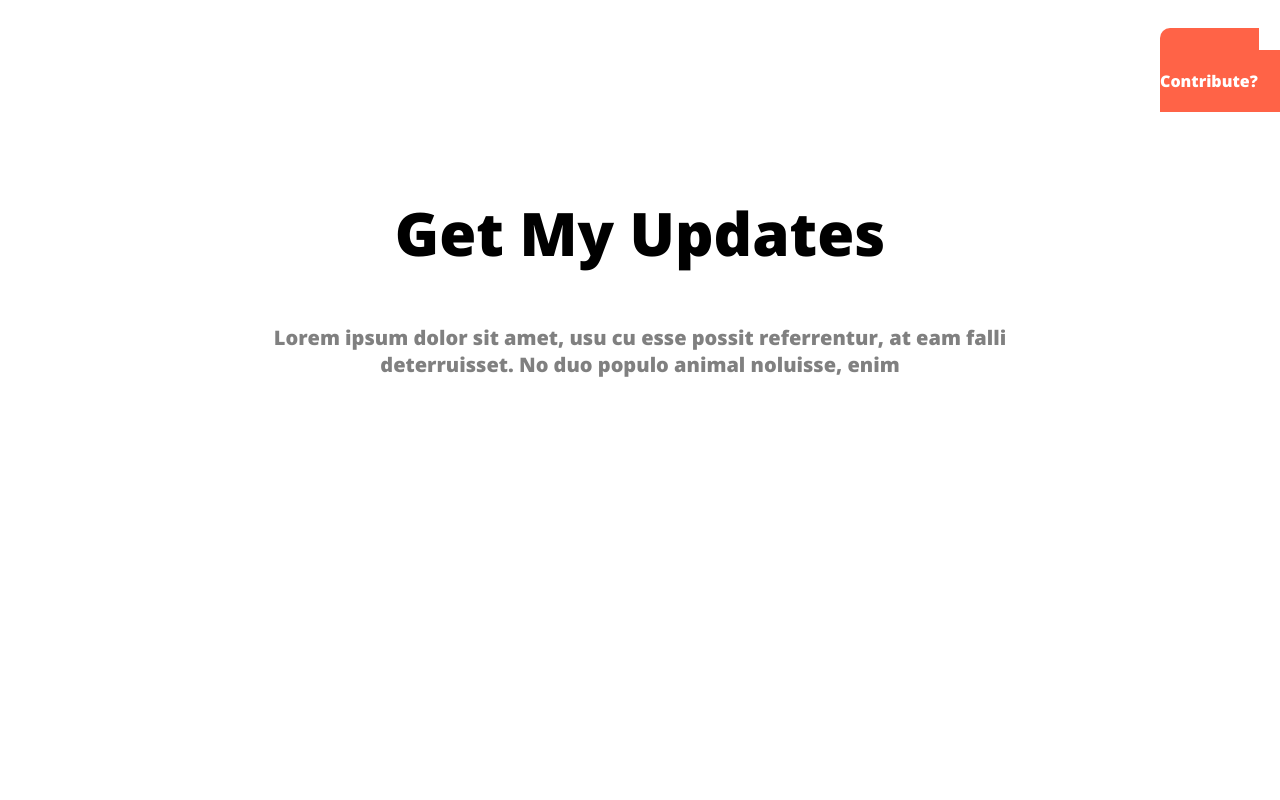
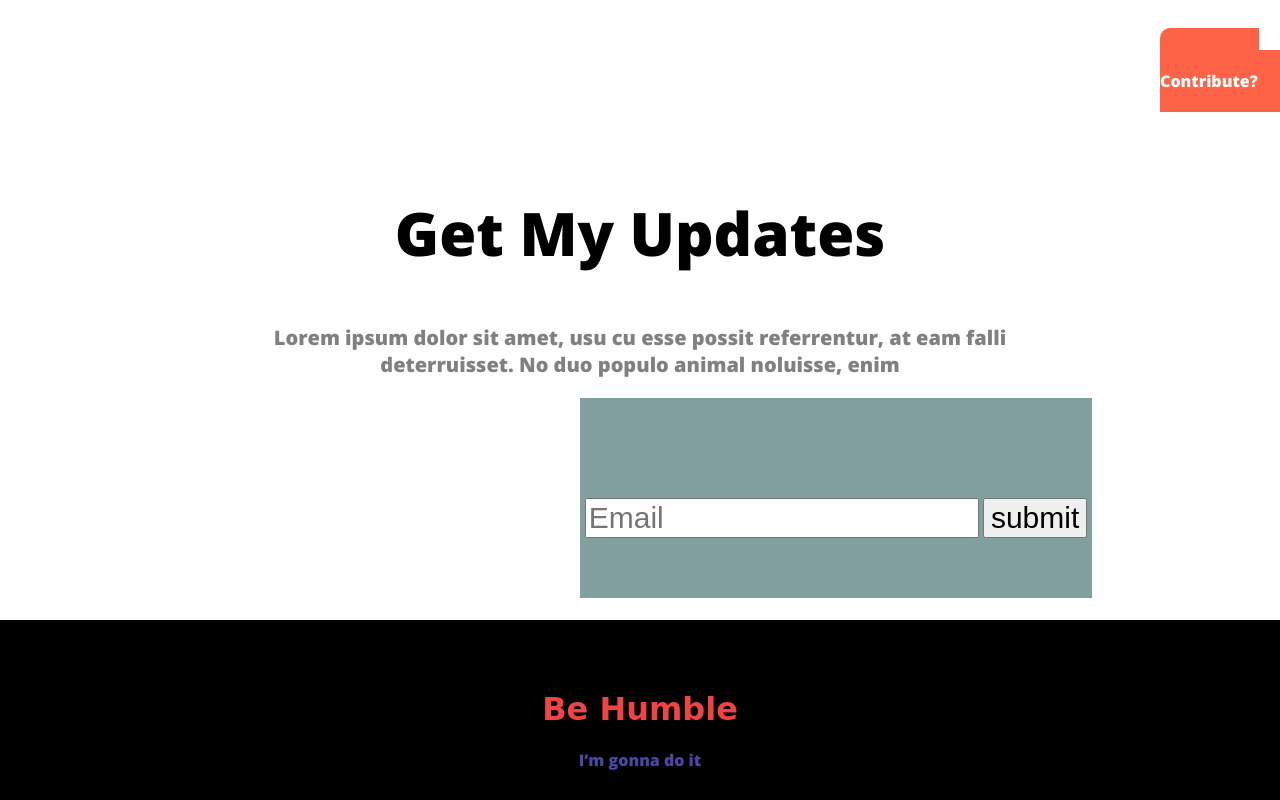
Before and after one commit to mdalmamungalib/fast-assignment, a plain HTML site: page index.html in a window 1280 px wide. Shown: the part 4652-5452 px from the top of the page. Before the commit the page ends 5050 px from the top, so only its background shows below. Drawn offline with nearby package versions, Linux system fonts and the light colour scheme.

Commit message:
fotter added

```diff
--- a/index.html
+++ b/index.html
@@ -122,6 +122,16 @@
         <p>Lorem ipsum dolor sit amet, usu cu esse possit referrentur, at eam falli<br>
             deterruisset. No duo populo animal noluisse, enim</p>
     </div>
+    <div class="they-need-us">
+        <form>
+            <input type="email" name="" placeholder="Email">
+            <input type="submit" name="" value="submit">
+        </form>
+    </div>
 </section>
+<footer>
+    <h1>Be Humble</h1>
+    <p>I’m gonna do it</p>
+</footer>
   </body>
 </html>
--- a/style.css
+++ b/style.css
@@ -197,3 +197,30 @@ body{
     font-size: 20px;
     color: #8b9191;
 }
+.they-need-us{
+    background-color: #81a09d;
+    height: 200px;
+    width:40%;
+    margin-left: 580px;
+}
+input{
+    margin-top: 100px;
+    position: relative;
+    display: inline-block;
+    font-size: 30px;
+    box-sizing: border-box;
+
+}
+footer{
+    background-color: #000000;
+    height: 180px;
+    text-align: center;
+    color: #f04444;
+}
+footer h1{
+    font-family: Cursive;
+    padding-top: 70px;
+}
+footer p{
+    color: rgb(72, 72, 165);
+}
```
